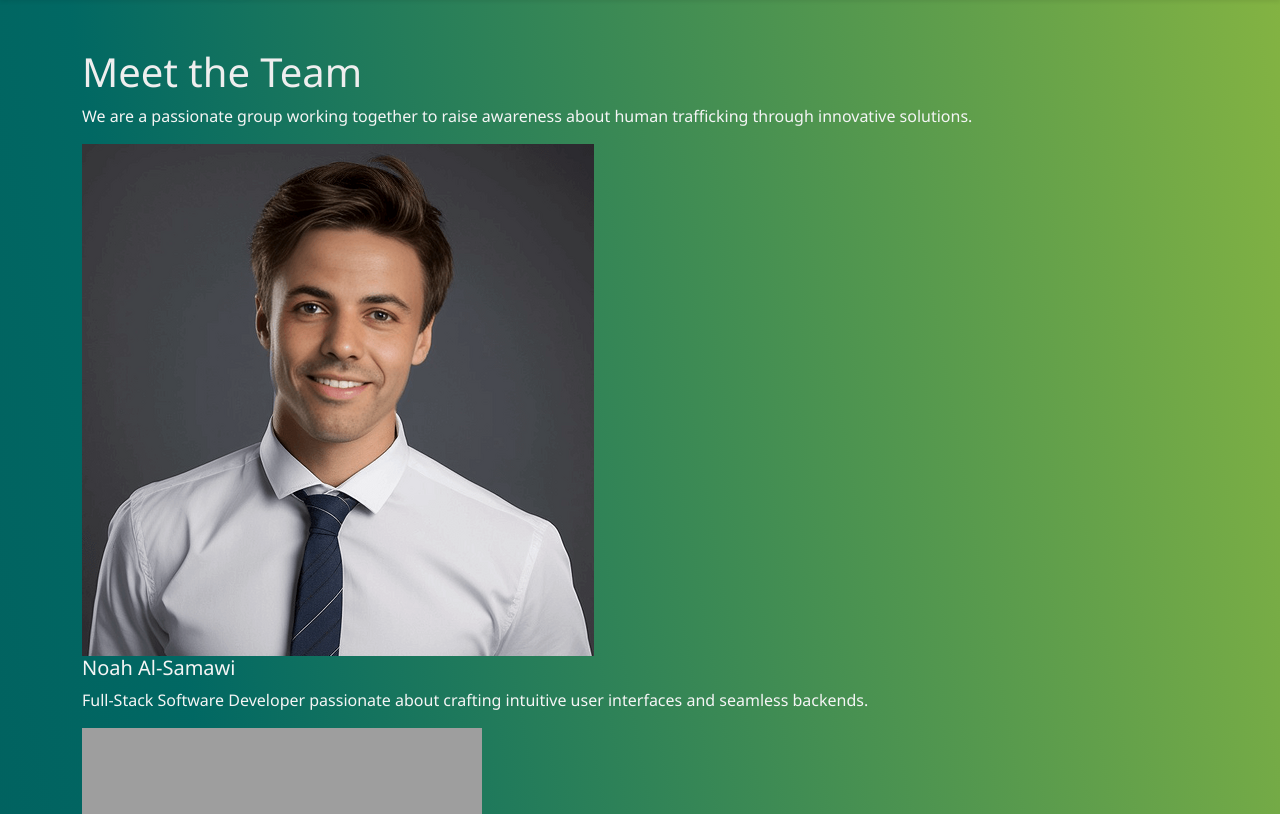
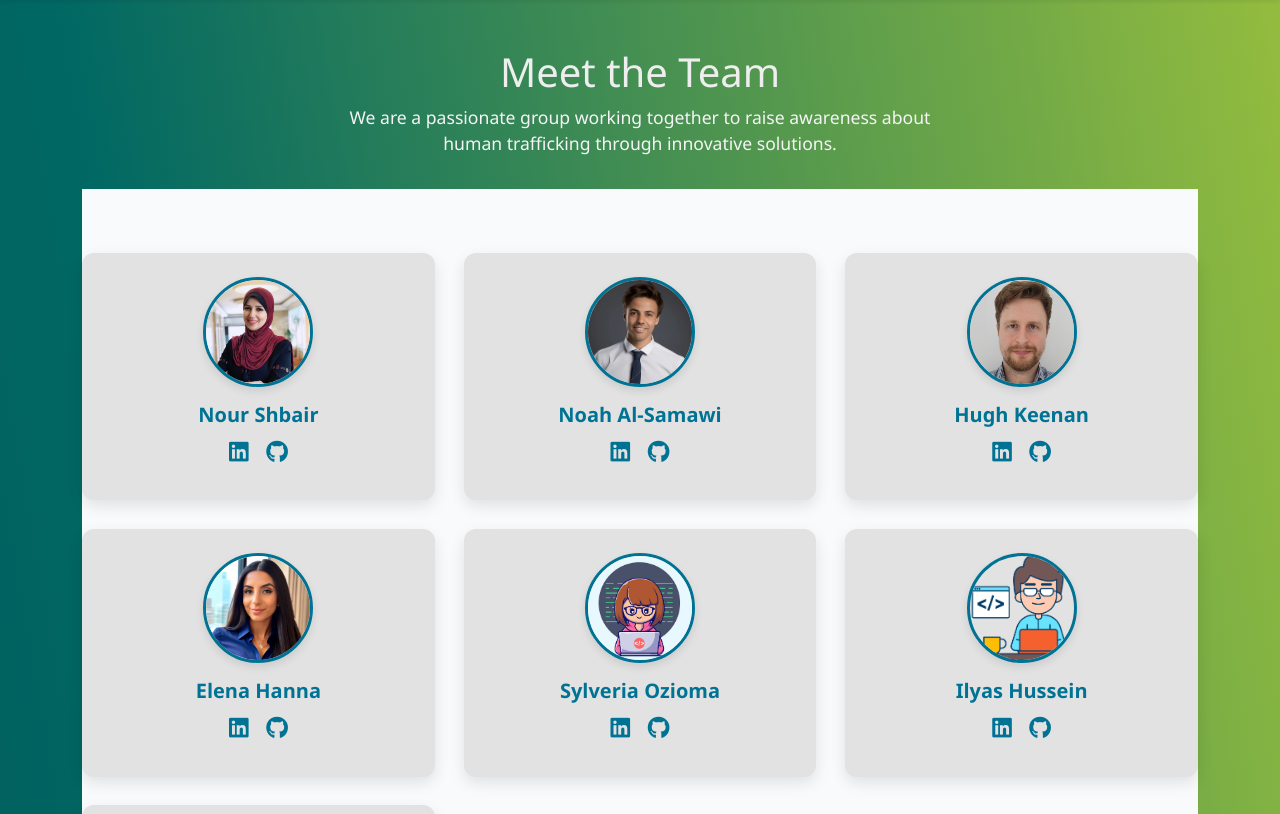
Before and after one commit to HughKeenan/FixIT, a Django app: page /meet-the-team/ in a window 1280 px wide. Shown: the part 91-905 px from the top of the page. Run offline with Django 4.2, Linux system fonts and the light colour scheme; some libraries are stand-ins or nearby versions; grey boxes are pictures that could not be loaded.

Commit message:
Fix the errors in developers page when deploy

```diff
--- a/static/css/base.css
+++ b/static/css/base.css
@@ -76,6 +76,93 @@ nav {
 .team-header p{
     color: #f5f5f5;
 }
+
+.team-header {
+    text-align: center;
+    margin: 3rem 0 2rem;
+    color: #007395;
+}
+
+.team-header p {
+    max-width: 600px;
+    margin: 0 auto;
+    font-size: 1.1rem;
+    color: #f5f5f5;
+}
+
+.team-section {
+    padding-top: 2rem;
+    padding-bottom: 3rem;
+        background: #f8fafc;
+}
+
+.team-container {
+    padding-top: 2rem;
+    max-width: 1200px;
+    margin: 0 auto;
+    display: grid;
+    grid-template-columns: repeat(auto-fit, minmax(260px, 1fr));
+    gap: 1.8rem;
+}
+
+.team-card {
+    background: #e2e2e2;
+    border-radius: 12px;
+    box-shadow: 0 6px 15px rgba(0,0,0,0.1);
+    padding: 1.5rem 1rem 2rem;
+    display: flex;
+    flex-direction: column;
+    align-items: center;
+    transition: transform 0.25s ease, box-shadow 0.25s ease;
+}
+
+.team-card:hover {
+    transform: translateY(-6px);
+    box-shadow: 0 12px 25px rgba(0,0,0,0.15);
+}
+
+.team-card img {
+    width: 110px;
+    height: 110px;
+    border-radius: 50%;
+    object-fit: cover;
+    border: 3px solid #007395;
+    margin-bottom: 1rem;
+    box-shadow: 0 4px 8px rgba(0,0,0,0.1);
+}
+
+.card-body h5 {
+    margin: 0 0 0.5rem;
+    color: #007395;
+    font-weight: 600;
+    font-size: 1.25rem;
+    text-align: center;
+}
+
+.card-body p {
+    font-size: 0.95rem;
+    color: #555;
+    text-align: center;
+    margin-bottom: 1rem;
+    min-height: 72px; /* Keeps height consistent for text blocks */
+}
+
+.social-links {
+    display: flex;
+    justify-content: center;
+    gap: 1.1rem;
+}
+
+.social-links a {
+    color: #007395;
+    font-size: 1.4rem;
+    transition: color 0.3s ease;
+}
+
+.social-links a:hover {
+    color: #004f5a;
+}
+
 /* === CHAT BOX === */
 .chat-box {
     background: #fff;
@@ -465,4 +552,10 @@ footer {
     .chat-box { font-size: 1rem; }
     .features-section { padding: 1.5rem 0.5rem; }
     .feature-icon { font-size: 2rem; }
+    .card-body h5 {
+        font-size: 1.1rem;
+    }
+    .card-body p {
+        font-size: 0.85rem;
+    }
 }
--- a/templates/base.html
+++ b/templates/base.html
@@ -6,6 +6,8 @@
         <title>FixIT – Ask Me Anything</title>
         <meta name="viewport" content="width=device-width, initial-scale=1">
         <link href="https://cdn.jsdelivr.net/npm/bootstrap@5.3.0/dist/css/bootstrap.min.css" rel="stylesheet">
+        <link rel="stylesheet" href="https://cdnjs.cloudflare.com/ajax/libs/font-awesome/6.4.0/css/all.min.css">
+
         <link href="{% static 'css/base.css' %}" rel="stylesheet">
     </head>
     <body>
--- a/templates/meet_the_team.html
+++ b/templates/meet_the_team.html
@@ -1,171 +1,5 @@
 {% extends 'base.html' %}
 {% load static %}
-
-{% block title %}Meet the Team{% endblock %}
-
-{% block extra_head %}
-<link rel="stylesheet" href="{% static 'css/meettheteam.css' %}">
-<style>
-    .team-header {
-        background-color: #007bff;
-        color: white;
-        padding: 3rem 0;
-        text-align: center;
-        margin-bottom: 4rem;
-        border-radius: 0.5rem;
-        box-shadow: 0 0.25rem 0.75rem rgba(0, 0, 0, 0.1);
-    }
-
-    .team-header h1 {
-        font-size: 3rem;
-        font-weight: bold;
-        margin-bottom: 1.5rem;
-        letter-spacing: 0.1rem;
-        text-shadow: 0 0.125rem 0.25rem rgba(0, 0, 0, 0.2);
-    }
-
-    .team-header p {
-        font-size: 1.2rem;
-        max-width: 75%;
-        margin: 0 auto;
-        line-height: 1.7;
-        color: #e9ecef;
-    }
-
-    .team-section {
-        padding: 3rem 0;
-    }
-
-    .team-container {
-        display: flex;
-        flex-wrap: wrap;
-        justify-content: center;
-        gap: 3rem;
-        max-width: 1400px;
-        margin: 0 auto;
-    }
-
-    .team-card {
-        background-color: white;
-        border-radius: 1rem;
-        box-shadow: 0 0.5rem 1rem rgba(0, 0, 0, 0.15);
-        width: 320px;
-        text-align: center;
-        padding-bottom: 1.5rem;
-        transition: transform 0.3s ease-in-out, box-shadow 0.3s ease-in-out;
-        border: 0.0625rem solid #dee2e6;
-    }
-
-    .team-card:hover {
-        transform: translateY(-0.5rem);
-        box-shadow: 0 0.75rem 1.5rem rgba(0, 0, 0, 0.25);
-    }
-
-    .team-card img {
-        width: 100%;
-        height: 250px;
-        object-fit: cover;
-        border-top-left-radius: 1rem;
-        border-top-right-radius: 1rem;
-        transition: border-radius 0.3s ease;
-    }
-
-    .team-card:hover img {
-        border-radius: 0.5rem 0.5rem 0 0;
-    }
-
-    .card-body {
-        padding: 1.5rem;
-    }
-
-    .card-body h5 {
-        font-size: 1.5rem;
-        font-weight: bold;
-        margin-bottom: 1rem;
-        color: #007bff;
-        letter-spacing: 0.05rem;
-    }
-
-    .card-body p {
-        font-size: 1.1rem;
-        color: #6c757d;
-        margin-bottom: 1.5rem;
-        line-height: 1.8;
-    }
-
-    .social-links {
-        display: flex;
-        justify-content: center;
-        gap: 1.5rem;
-        margin-top: 1rem;
-    }
-
-    .social-links a {
-        color: #007bff;
-        font-size: 2rem;
-        transition: color 0.2s ease-in-out;
-    }
-
-    .social-links a:hover {
-        color: #0056b3;
-    }
-
-    @media (max-width: 1200px) {
-        .team-container {
-            gap: 2.5rem;
-        }
-
-        .team-card {
-            width: 45%;
-            margin: 0 auto;
-        }
-    }
-
-    @media (max-width: 992px) {
-        .team-card {
-            width: 60%;
-        }
-    }
-
-    @media (max-width: 768px) {
-        .team-card {
-            width: 90%;
-        }
-
-        .team-header h1 {
-            font-size: 2.5rem;
-        }
-
-        .team-header p {
-            font-size: 1.1rem;
-        }
-    }
-
-    @media (max-width: 576px) {
-        .team-card {
-            width: 100%;
-        }
-    }
-    .team-card img {
-        height: 200px; /* Make images shorter */
-        object-fit: cover; /* Ensure images still cover the area */
-        border-top-left-radius: 1rem;
-        border-top-right-radius: 1rem;
-        transition: border-radius 0.3s ease;
-    }
-
-    .team-card:hover img {
-        border-radius: 0.5rem 0.5rem 0 0;
-    }
-    .card-body h5{
-        font-size: 1.2rem;
-    }
-    .card-body p{
-        font-size: 0.9rem;
-    }
-</style>
-{% endblock %}
-
 {% block content %}
 <section class="team-header">
     <h1>Meet the Team</h1>
@@ -176,10 +10,20 @@
     <div class="team-container">
 
         <div class="team-card">
+            <img src="{% static 'images/nour.png' %}" alt="Nour Shbair">
+            <div class="card-body">
+                <h5>Nour Shbair</h5>
+                <div class="social-links">
+                    <a href="https://www.linkedin.com/in/nourshbair/" target="_blank"><i class="fab fa-linkedin"></i></a>
+                    <a href="https://github.com/NourShbair" target="_blank"><i class="fab fa-github"></i></a>
+                </div>
+            </div>
+        </div>
+
+        <div class="team-card">
             <img src="{% static 'images/noah.png' %}" alt="Noah Al-Samawi">
             <div class="card-body">
                 <h5>Noah Al-Samawi</h5>
-                <p>Full-Stack Software Developer passionate about crafting intuitive user interfaces and seamless backends.</p>
                 <div class="social-links">
                     <a href="https://www.linkedin.com/in/noah-al-samawi-058583197/" target="_blank"><i class="fab fa-linkedin"></i></a>
                     <a href="https://github.com/Noah-Samawi" target="_blank"><i class="fab fa-github"></i></a>
@@ -188,34 +32,54 @@
         </div>
 
         <div class="team-card">
-            <img src="{% static 'images/laura.png' %}" alt="Nour Shbair">
+            <img src="{% static 'images/hugh.png' %}" alt="Hugh Keenan">
             <div class="card-body">
-                <h5>Nour Shbair</h5>
-                <p>Passionate Junior Full-Stack Developer crafting intuitive and visually appealing digital experiences. Problem-solver and continuous learner.</p>
+                <h5>Hugh Keenan</h5>
                 <div class="social-links">
-                    <a href="https://www.linkedin.com/in/nourshbair/" target="_blank"><i class="fab fa-linkedin"></i></a>
-                    <a href="https://github.com/NourShbair" target="_blank"><i class="fab fa-github"></i></a>
+                    <a href="https://www.linkedin.com/in/hugh-keenan/" target="_blank"><i class="fab fa-linkedin"></i></a>
+                    <a href="https://github.com/HughKeenan" target="_blank"><i class="fab fa-github"></i></a>
                 </div>
             </div>
         </div>
 
         <div class="team-card">
-            <img src="{% static 'images/david.png' %}" alt="David Cotter">
+            <img src="{% static 'images/elena.png' %}" alt="Elena Hanna">
             <div class="card-body">
-                <h5>David Cotter</h5>
-                <p>Full-Stack Developer skilled in Django, Bootstrap, and JavaScript. Focused on user-friendly web apps.</p>
+                <h5>Elena Hanna</h5>
                 <div class="social-links">
-                    <a href="https://www.linkedin.com/in/david-cotter-junior-software-developer" target="_blank"><i class="fab fa-linkedin"></i></a>
-                    <a href="https://github.com/trxdave" target="_blank"><i class="fab fa-github"></i></a>
+                    <a href="https://www.linkedin.com/in/elena-hanna-1b0a971b7/" target="_blank"><i class="fab fa-linkedin"></i></a>
+                    <a href="https://github.com/Enzolita" target="_blank"><i class="fab fa-github"></i></a>
                 </div>
             </div>
         </div>
 
         <div class="team-card">
-            <img src="{% static 'images/riman.png' %}" alt="Riman Farhood">
+            <img src="{% static 'images/default-developer-girl.png' %}" alt="Sylveria Ozioma">
             <div class="card-body">
-                <h5>Riman Farhood</h5>
-                <p>Curious junior developer and data scientist with a passion for analytical problem solving and creative tech solutions.</p>
+                <h5>Sylveria Ozioma</h5>
+                <div class="social-links">
+                    <a href="" target="_blank"><i class="fab fa-linkedin"></i></a>
+                    <a href="" target="_blank"><i class="fab fa-github"></i></a>
+                </div>
+            </div>
+        </div>
+
+        <!-- Added developers -->
+        <div class="team-card">
+            <img src="{% static 'images/default-developer.png' %}" alt="Ilyas Hussein">
+            <div class="card-body">
+                <h5>Ilyas Hussein</h5>
+                <div class="social-links">
+                    <a href="#" target="_blank"><i class="fab fa-linkedin"></i></a>
+                    <a href="https://github.com/Ilyas355" target="_blank"><i class="fab fa-github"></i></a>
+                </div>
+            </div>
+        </div>
+
+        <div class="team-card">
+            <img src="{% static 'images/default-developer.png' %}" alt="Tafari">
+            <div class="card-body">
+                <h5>Tafari</h5>
                 <div class="social-links">
                     <a href="#" target="_blank"><i class="fab fa-linkedin"></i></a>
                     <a href="#" target="_blank"><i class="fab fa-github"></i></a>
@@ -223,18 +87,6 @@
             </div>
         </div>
 
-        <div class="team-card">
-            <img src="{% static 'images/sonali.png' %}" alt="Sonali Patni">
-            <div class="card-body">
-                <h5>Sonali Patni</h5>
-                <p>Front-End Developer skilled in HTML, CSS, and JavaScript. Learning Django step by step!</p>
-                <div class="social-links">
-                    <a href="" target="_blank"><i class="fab fa-linkedin"></i></a>
-                    <a href="" target="_blank"><i class="fab fa-github"></i></a>
-                </div>
-            </div>
-        </div>
-
     </div>
 </section>
 {% endblock %}
```
Also changed, not shown: static/images/default-developer-girl.png (added), static/images/default-developer.png (added), static/images/elena.png (added), static/images/hugh.png (added), static/images/nour.png (added).
